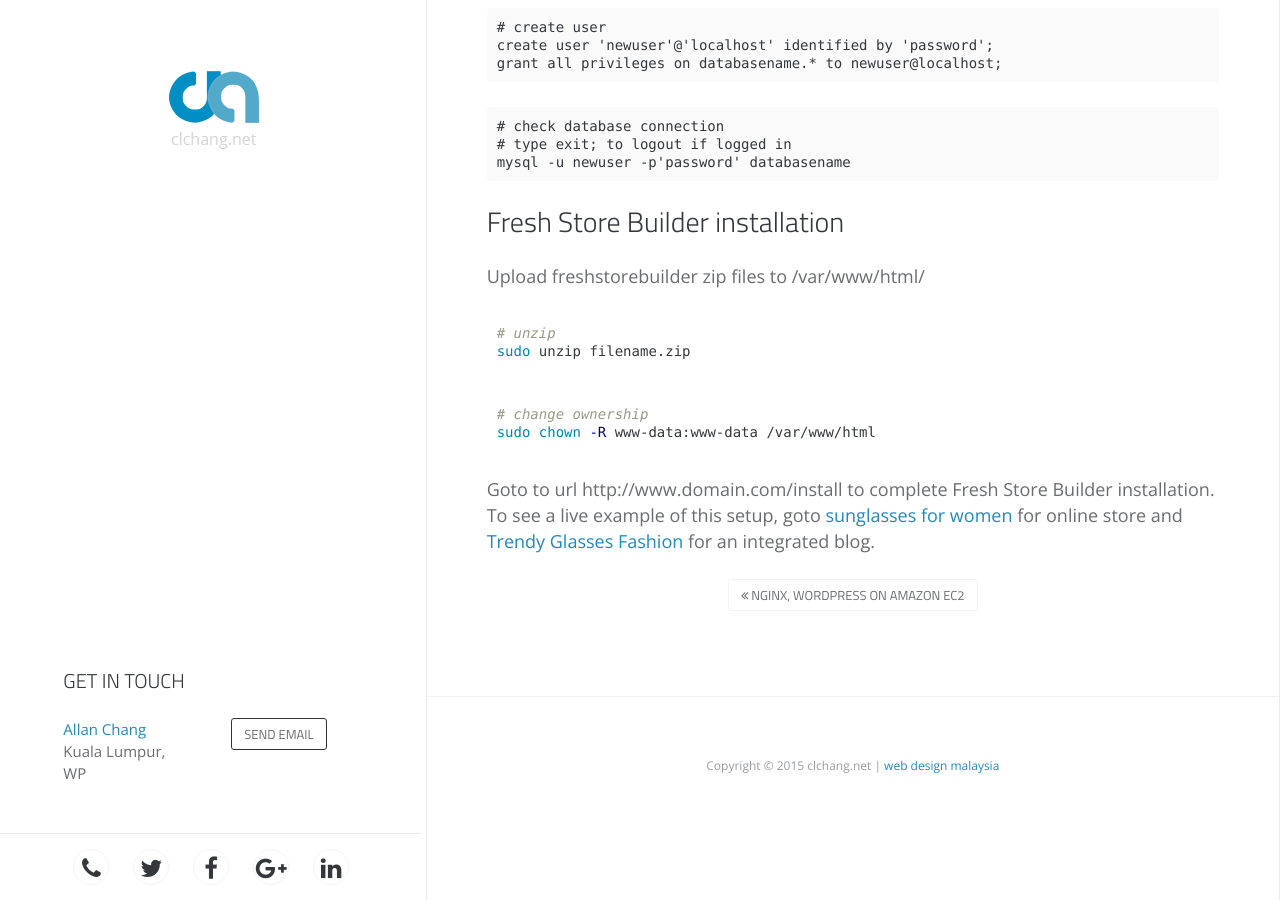
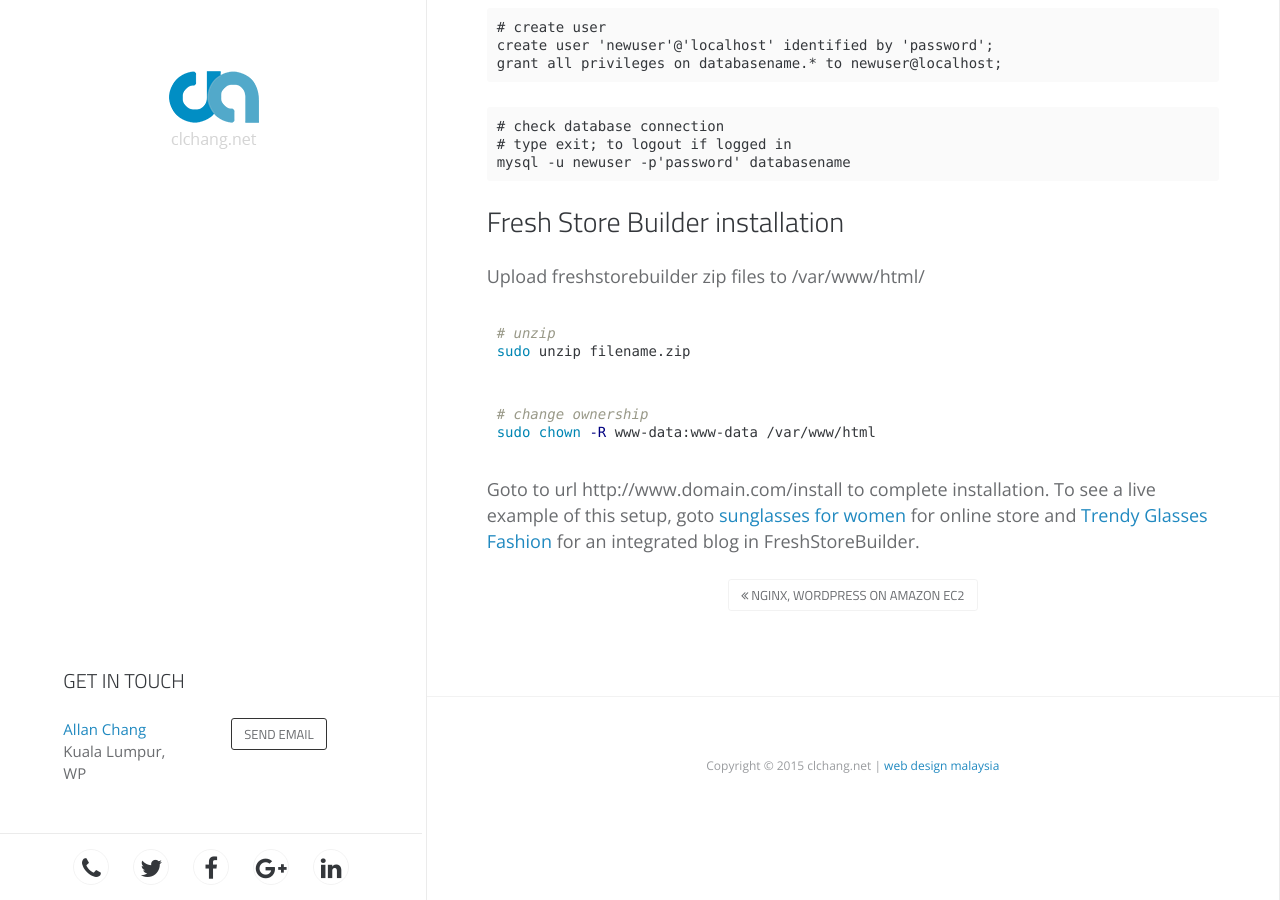
Before and after one commit to rokibhasansagar/clchangnet.github.io, a Jekyll site: the page built from _posts/2015-08-20-FSB-on-Amazon-EC2-instance.md, in a window 1280 px wide and 900 px high, scrolled down 2590 px. Built offline with Jekyll 4.4.1, drawn with Linux system fonts in a browser that asks for light colours; nearby versions of some CDN libraries; Markdown is read by kramdown in place of the engine named in the settings; comment, search, counter and statistics services are not loaded.

````diff
--- a/_posts/2015-08-20-FSB-on-Amazon-EC2-instance.md
+++ b/_posts/2015-08-20-FSB-on-Amazon-EC2-instance.md
@@ -159,7 +159,7 @@
 sudo chown -R www-data:www-data /var/www/html
 ```
 
-Goto to url http://www.domain.com/install to complete Fresh Store Builder installation. To see a live example of this setup, goto [sunglasses for women][1] for online store and [Trendy Glasses Fashion][2] for an integrated blog.
+Goto to url http://www.domain.com/install to complete installation. To see a live example of this setup, goto [sunglasses for women][1] for online store and [Trendy Glasses Fashion][2] for an integrated blog in FreshStoreBuilder.
 
 [1]:http://seebetter.co/gifts-for-her/
 [2]:http://seebetter.co/blog/2015/09/07/trendy-glasses-wk37.html
````
